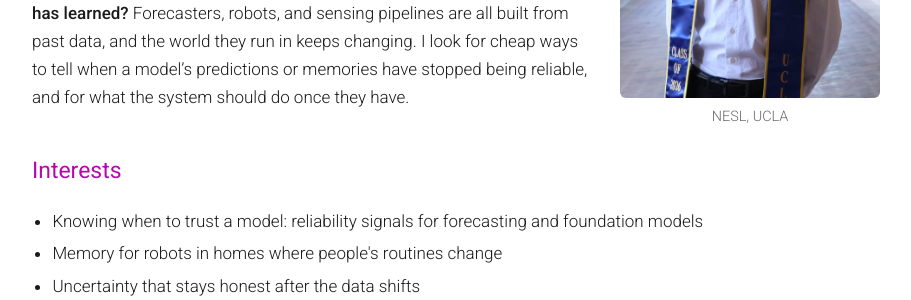
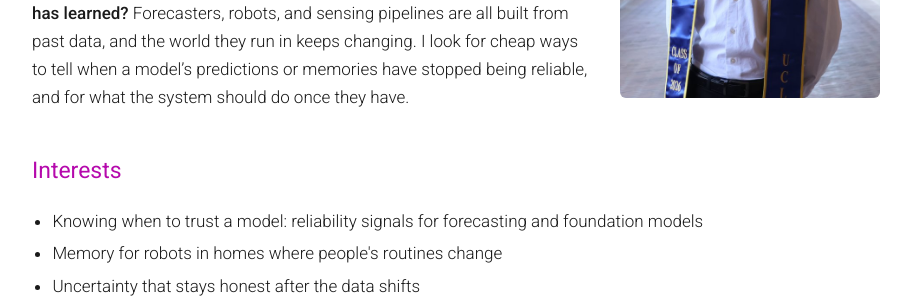
Before and after one commit to owang22/owang22.github.io, a Jekyll site: the page built from index.md, in a window 1280 px wide and 900 px high. Shown: the part 340-640 px from the top of the window, without its empty margins (184-1095 px from the left). Built offline with Jekyll 4.4.1, drawn with Linux system fonts in a browser that asks for light colours.

Commit message:
Remove profile caption from index.md
Removed the profile caption from the profile section.

```diff
--- a/index.md
+++ b/index.md
@@ -9,7 +9,7 @@ layout: default
 {% if profile %}
 <div class="profile">
   <img src="{{ '/assets/img/profile.jpg' | relative_url }}" alt="Photo of Oliver Wang">
-  <div class="profile-caption">NESL, UCLA</div>
+  <div class="profile-caption"></div>
 </div>
 {% endif %}
 <h1 class="about-title"><strong>{{ site.first_name }}</strong> {{ site.last_name }}</h1>
```
